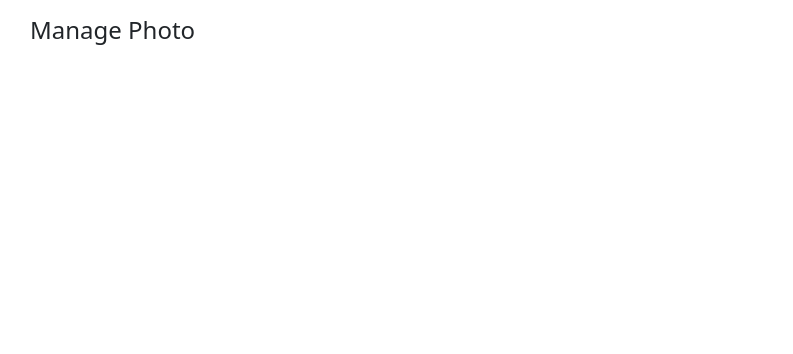
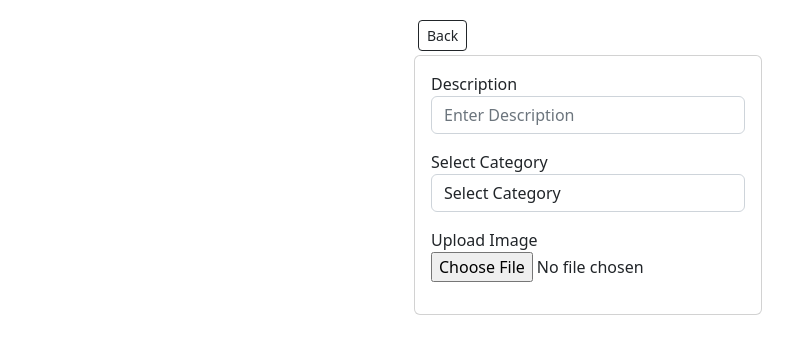
Before and after one commit to Wanjiru393/Gallery-App, a Django app: page /manage/ in a window 1280 px wide. Shown: the top 354 px of the page, without its empty margins (52-845 px from the left). Run offline with Django 4.2, Linux system fonts and the light colour scheme; data that the repository does not hold is empty.

Commit message:
Created Image Add Function

```diff
--- a/galeria/templates/manage.html
+++ b/galeria/templates/manage.html
@@ -1,9 +1,40 @@
 {% extends "base.html" %}
 
-{% comment %} {% block title %}<title> Galeria</title>{% endblock %} {% endcomment %}
+
 
 {% block content %}
+<div class="container ">
+    <div class="row justify-content-center">
+        <div class="col-md-4">
+            <a href="{% url 'home' %}" class="btn btn-outline-dark btn-sm m-1">Back</a>
+            <div class="card">
+                <form>
+                    <div class="form-group m-3">
+                        <label>Description</label>
+                        <input name="description" type="text" placeholder="Enter Description" class="form-control">
+                    </div>
+                    <div class="form-group m-3">
+                        <label>Select Category</label>
+                        <select name="category" class="form-control">
+                            <option value='none'>Select Category</option>
 
-<h4>Manage Photo</h4>
+                            {% for category in categories%}
+                                <option value='{{category.id}}'>{{category.name}}</option>
+
+                            {% endfor %}
+
+                        </select>
+                    </div>
+                    <div class="form-group m-3">
+                        <label>Upload Image</label>
+                        <input name="image" type="file" class="form-control-file">
+                    </div>
+                </form>
+            </div>
+        </div>
+    </div>
+
+</div>
+
 
 {% endblock content %}
--- a/galeria/views.py
+++ b/galeria/views.py
@@ -16,4 +16,6 @@ def viewPhoto(request, pk):
 
 
 def manage(request):
-    return render(request,"manage.html")
+    categories = Category.objects.all()
+    context = {'categories': categories}
+    return render(request,"manage.html", context)
```
